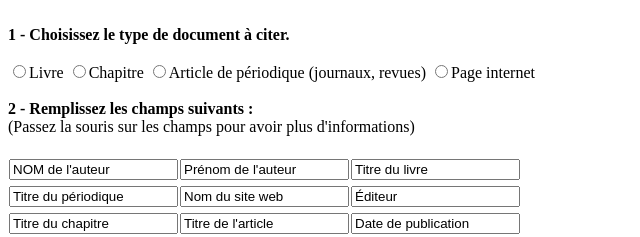
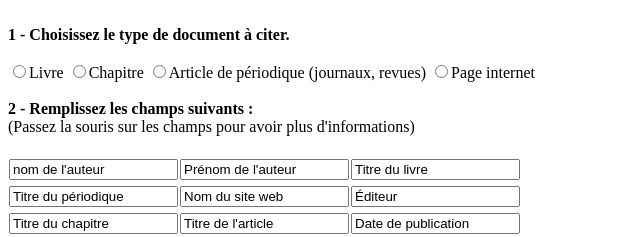
Before and after one commit to cdirabelais18/esidoc, a plain HTML site: page index.html in a window 1280 px wide. Shown: the top 237 px of the page, 0-640 px from the left. Drawn offline with Linux system fonts and the light colour scheme.

Commit message:
Update index.html

```diff
--- a/index.html
+++ b/index.html
@@ -106,7 +106,7 @@ this.form.result7.style.display='inline';
 <table style="border-collapse: collapse; width: 450px; height: 80px;">
 <tbody>
 <tr>
-<td style="padding-top:5px;"><input size="18" value="NOM de l'auteur" title="Vide si l'auteur est anonyme." id="result" /></td>
+<td style="padding-top:5px;"><input size="18" value="nom de l'auteur" title="Vide si l'auteur est anonyme." id="result" /></td>
 <td style="padding-top:5px;"><input size="18" value="Pr&eacute;nom de l'auteur" title="Vide si l'auteur est anonyme." id="result2" /></td>
 <td style="padding-top:5px;"><input size="18" value="Titre du livre" id="result3" /></td>
 </tr>
```
